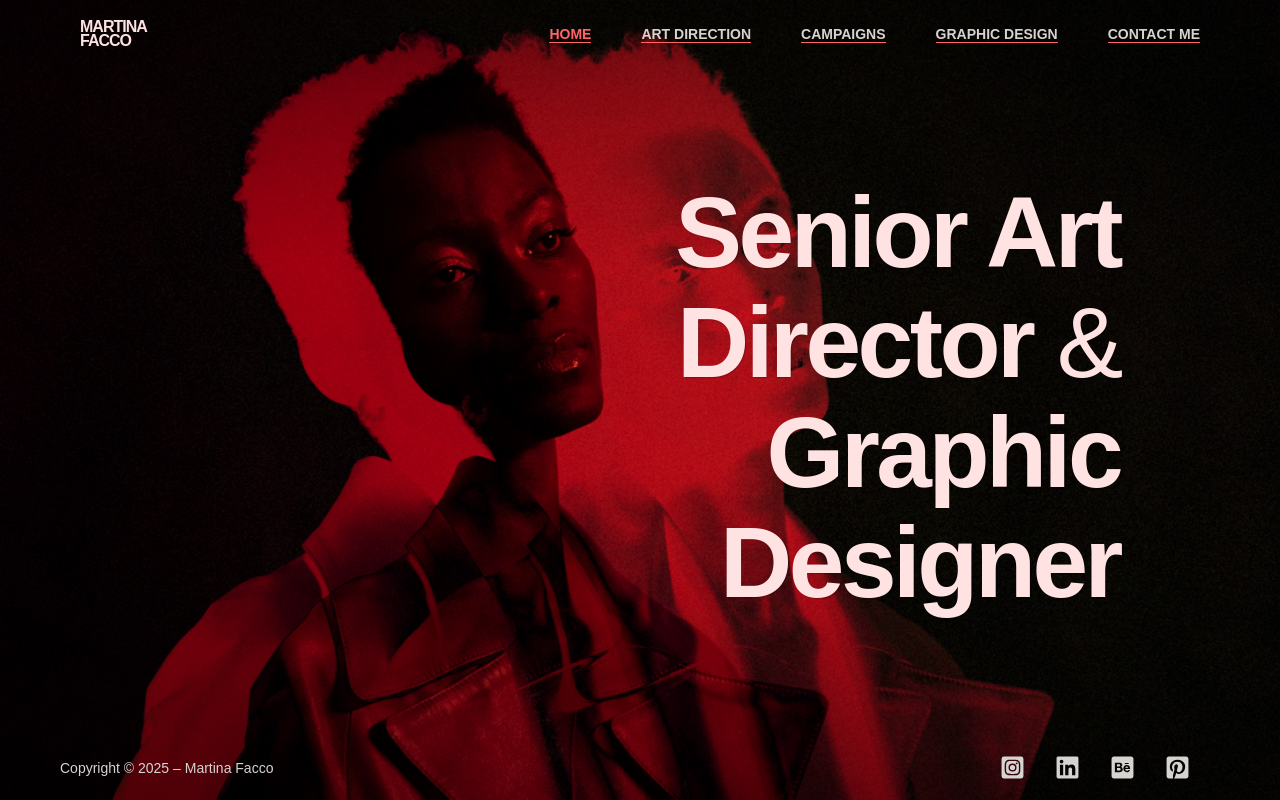
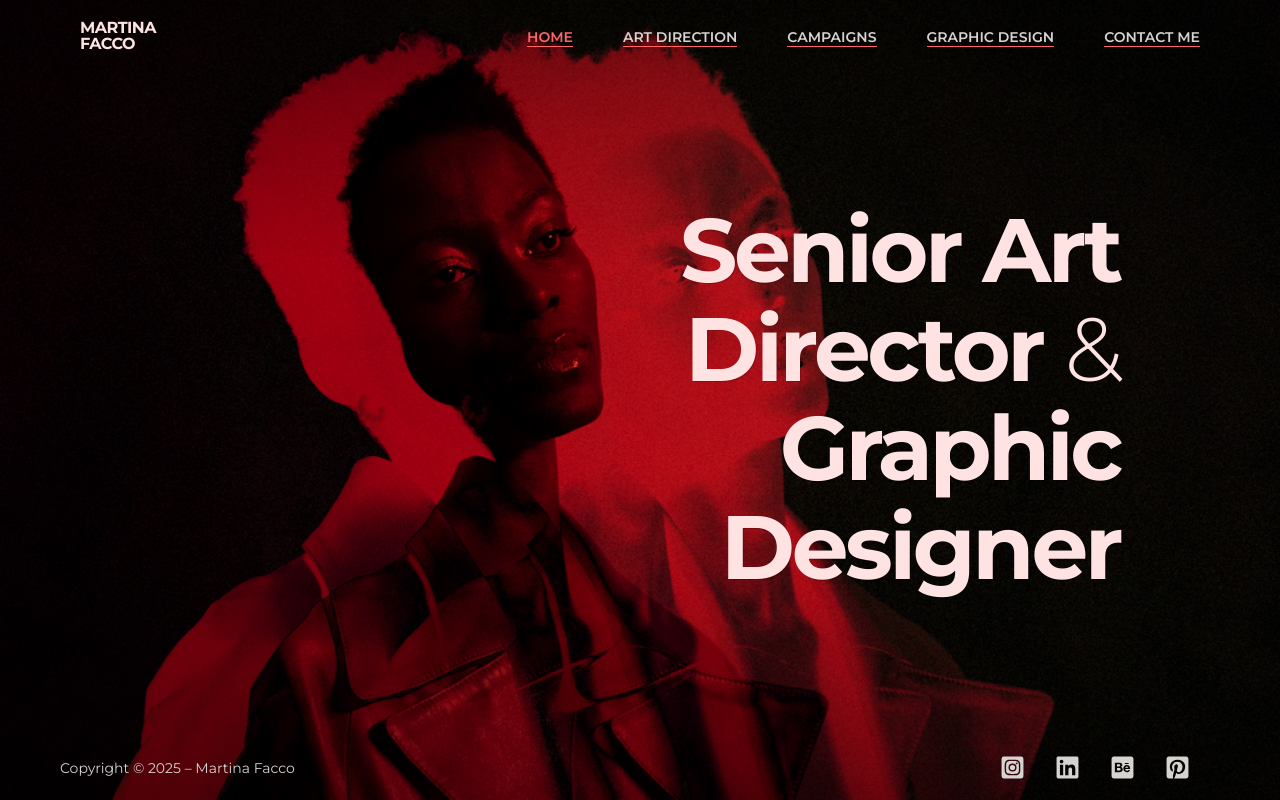
Before and after one commit to samspi-tech/martina-facco, a React (Vite) app: page / in a window 1280 px wide. Built offline with nearby package versions, Linux system fonts and the light colour scheme.

Commit message:
fix(font-family): typo

```diff
--- a/src/components/hero/Hero.module.css
+++ b/src/components/hero/Hero.module.css
@@ -8,9 +8,9 @@
 }
 
 .hero h1 {
+    font-size: 5.5rem;
     line-height: 1.1;
     max-width: 568px;
-    font-size: 6.5rem;
     text-align: right;
     letter-spacing: -3.5px;
     text-shadow: 1px 1px 1px rgba(0, 0, 0, 0.2);
@@ -20,28 +20,28 @@
     }
 }
 
-@media (min-width: 370px) {
+@media (min-width: 375px) {
+    .hero h1 {
+        font-size: 7rem;
+    }
+}
+
+@media (min-width: 420px) {
     .hero h1 {
         font-size: 7.5rem;
     }
 }
 
-@media (min-width: 420px) {
+@media (min-width: 900px) {
     .hero h1 {
         font-size: 8.5rem;
-    }
-}
-
-@media (min-width: 900px) {
-    .hero h1 {
-        font-size: 9rem;
         padding-right: 5rem;
     }
 }
 
 @media (min-width: 1000px) {
     .hero h1 {
-        font-size: 10rem;
+        font-size: 9rem;
         padding-right: 10rem;
     }
 }
--- a/src/components/logo/Logo.module.css
+++ b/src/components/logo/Logo.module.css
@@ -1,7 +1,7 @@
 .logo h2 {
-    line-height: 0.9;
+    line-height: 1;
     font-size: 1.6rem;
-    letter-spacing: -1px;
+    letter-spacing: -0.5px;
     text-transform: uppercase;
 
     display: flex;
--- a/src/components/navigation/Navigation.module.css
+++ b/src/components/navigation/Navigation.module.css
@@ -34,7 +34,6 @@
     font-weight: 600;
     font-size: 2.5rem;
     text-decoration: none;
-    letter-spacing: -0.5px;
     color: var(--tertiary);
     text-transform: uppercase;
 
@@ -153,8 +152,8 @@
 
 @media (min-width: 900px) {
     .nav {
+        gap: 8rem;
         padding: 2rem 4rem;
-        gap: 8rem;
     }
 
     .nav button {
@@ -179,7 +178,6 @@
 
     .nav ul li a {
         font-size: 1.4rem;
-        letter-spacing: 0;
         position: relative;
         transition: color .2s linear;
 
--- a/src/index.css
+++ b/src/index.css
@@ -1,4 +1,4 @@
-@import url('https://fonts.googleapis.com/css2?family=Montserrat:ital,wght@0,100..900;1,100..900&family=Poppins:ital,wght@0,100;0,200;0,300;0,400;0,500;0,600;0,700;0,800;0,900;1,100;1,200;1,300;1,400;1,500;1,600;1,700;1,800;1,900&display=swap');
+@import url('https://fonts.googleapis.com/css2?family=Montserrat:ital,wght@0,100..900;1,100..900&display=swap');
 
 * {
     margin: 0;
@@ -21,7 +21,7 @@
     font-size: 1.6rem;
     color: var(--paragraph);
     background-color: var(--background);
-    font-family: 'Monteserrat', sans-serif;
+    font-family: 'Montserrat', sans-serif;
 }
 
 h1,
```
